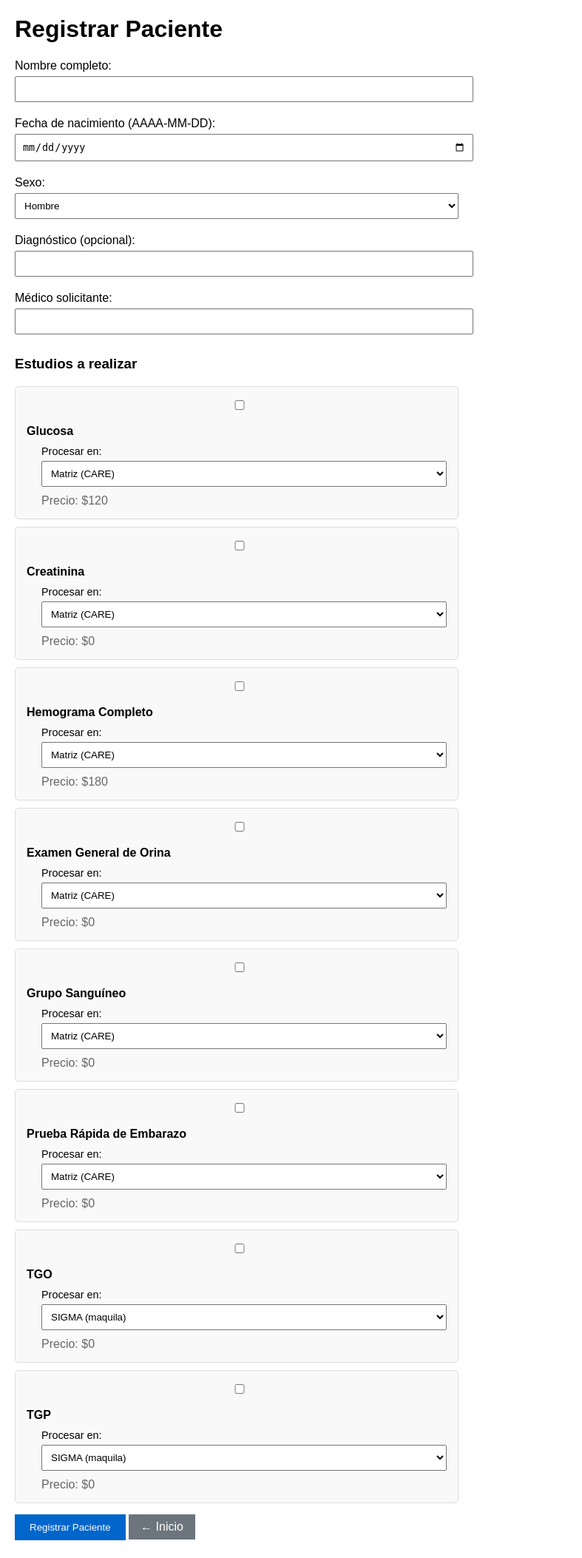
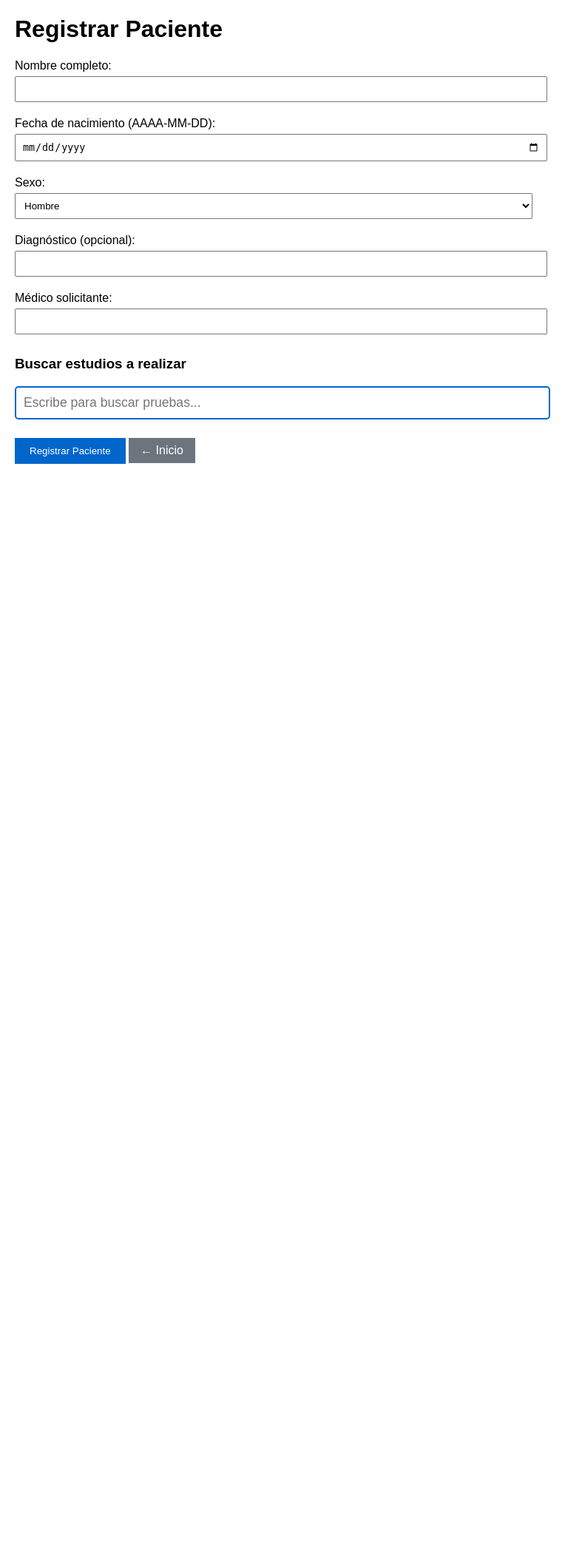
Before and after one commit to qfbwilsonmay-ai/care-laboratorio, a Flask app: page /registro in a window 1280 px wide. Shown: the whole page at 74% size, without its empty margins (0-787 px from the left). After the commit the page ends 627 px from the top, so only its background shows below. Run offline with Flask 3, Linux system fonts and the light colour scheme.

Commit message:
Añadido: buscador de pruebas y corrección de sexo en tabla

```diff
--- a/templates/registro.html
+++ b/templates/registro.html
@@ -4,17 +4,33 @@
     <title>Registrar Paciente - CARE</title>
     <style>
         body { font-family: Arial, sans-serif; margin: 20px; }
-        form { max-width: 600px; }
+        form { max-width: 700px; }
         label { display: block; margin: 10px 0 5px; }
         input, select { width: 100%; padding: 8px; margin-bottom: 10px; }
         button { background: #0066cc; color: white; padding: 10px 20px; border: none; }
         .btn { background: #6c757d; color: white; padding: 8px 16px; text-decoration: none; margin: 5px 0; display: inline-block; }
         .prueba-item {
             border: 1px solid #ddd;
-            padding: 15px;
-            margin-bottom: 10px;
+            padding: 12px;
+            margin-bottom: 8px;
             border-radius: 5px;
             background: #f9f9f9;
+            display: none; /* Oculto por defecto, el buscador lo muestra */
+        }
+        .prueba-item.mostrar {
+            display: block;
+        }
+        .buscador {
+            font-size: 1.1em;
+            padding: 10px;
+            width: 100%;
+            margin-bottom: 20px;
+            border: 2px solid #0066cc;
+            border-radius: 5px;
+        }
+        .info {
+            font-size: 0.9em;
+            color: #666;
         }
     </style>
 </head>
@@ -40,9 +56,12 @@
         <label>Médico solicitante:</label>
         <input type="text" name="medico" required>
 
-        <h3>Estudios a realizar</h3>
+        <h3>Buscar estudios a realizar</h3>
+        <input type="text" id="buscador" class="buscador" placeholder="Escribe para buscar pruebas..." onkeyup="buscarPruebas()">
+
+        <div id="lista-pruebas">
             {% for p in pruebas %}
-        <div class="prueba-item">
+            <div class="prueba-item" data-nombre="{{ p.nombre|lower }}" data-clave="{{ p.clave|lower }}">
                 <input type="checkbox" name="pruebas" value="{{ p.clave }}" id="prueba_{{ p.clave }}">
                 <label for="prueba_{{ p.clave }}"><strong>{{ p.nombre }}</strong></label>
 
@@ -54,14 +73,33 @@
                     </select>
                 </div>
 
-            <div style="margin-left: 20px; color: #666;">
+                <div style="margin-left: 20px; color: #666;" class="info">
                     Precio: ${{ precios_dict.get('prueba_' + p.clave, {}).get('precio_publico_matriz', 0) }}
                 </div>
             </div>
             {% endfor %}
+        </div>
 
         <button type="submit">Registrar Paciente</button>
         <a href="/" class="btn">← Inicio</a>
     </form>
+
+    <script>
+        function buscarPruebas() {
+            const input = document.getElementById('buscador');
+            const filter = input.value.toLowerCase();
+            const pruebas = document.getElementsByClassName('prueba-item');
+
+            for (let i = 0; i < pruebas.length; i++) {
+                const nombre = pruebas[i].getAttribute('data-nombre');
+                const clave = pruebas[i].getAttribute('data-clave');
+                if (nombre.includes(filter) || clave.includes(filter)) {
+                    pruebas[i].classList.add('mostrar');
+                } else {
+                    pruebas[i].classList.remove('mostrar');
+                }
+            }
+        }
+    </script>
 </body>
 </html>
```
Also changed, not shown: templates/index.html (+12 -36 lines). Lines whose indentation alone changed are shown as unchanged.
